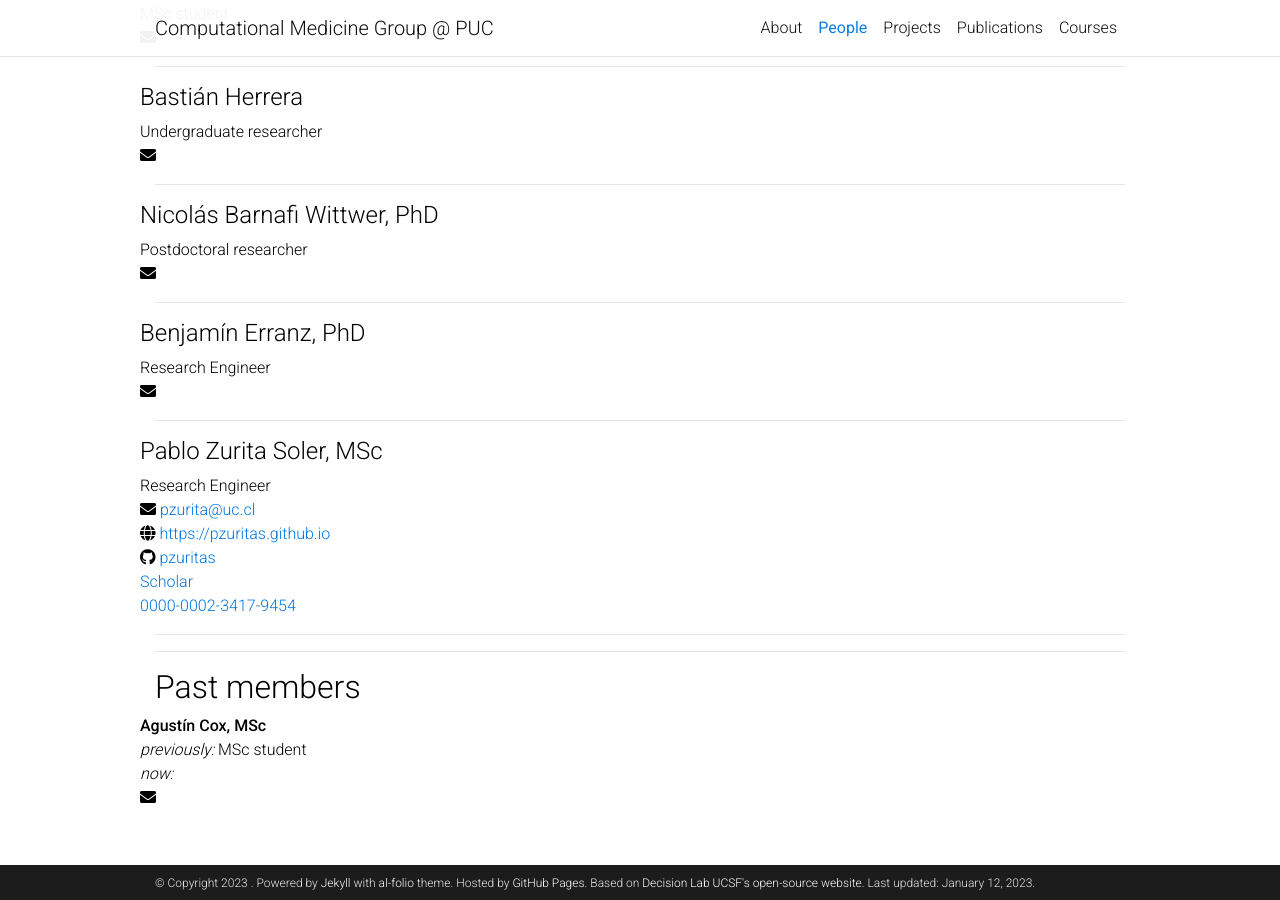
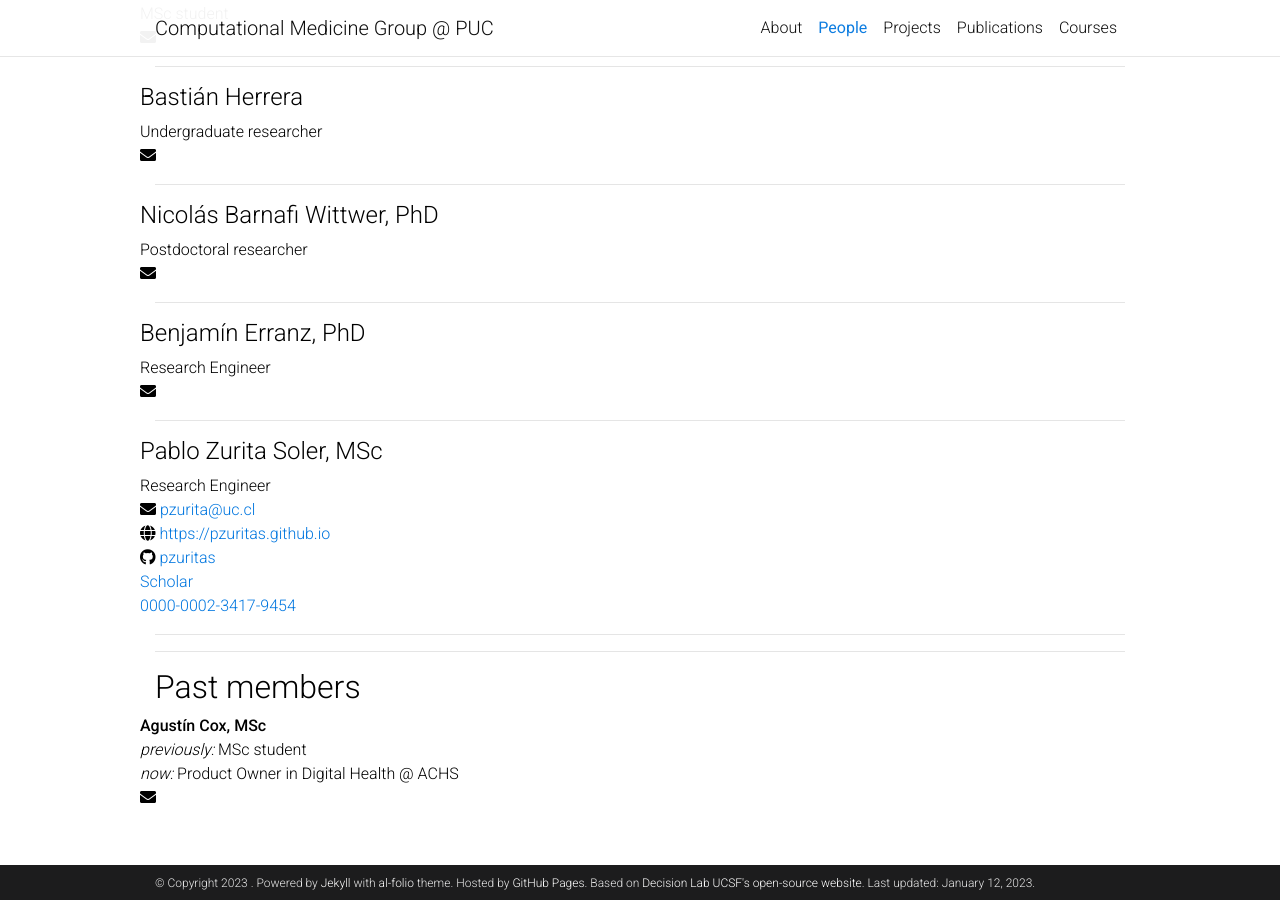
Before and after one commit to comp-medicine-uc/comp-medicine-uc.github.io, a Jekyll site: the page built from _pages/people.md, in a window 1280 px wide and 900 px high, scrolled down 1043 px. Built offline with Jekyll 4.4.1, drawn with Linux system fonts in a browser that asks for light colours; comment, search, counter and statistics services are not loaded; a style sheet for code colours, icons or effects is not loaded.

Commit message:
Added Agustín's current job

```diff
--- a/_data/alumni.yml
+++ b/_data/alumni.yml
@@ -1,6 +1,6 @@
 - name: Agustín Cox
   degrees: MSc
   previously: MSc student
-  now:
+  now: Product Owner in Digital Health @ ACHS
   email:
   website:
```
